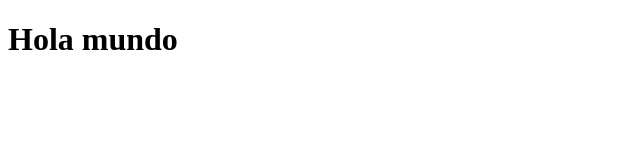
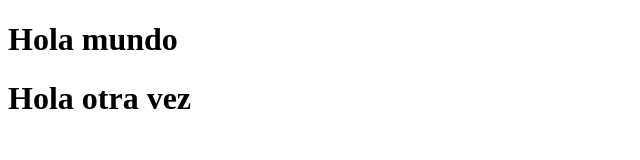
Before and after one commit to macumota/holamundo, a plain HTML site: page index.html in a window 1280 px wide. Shown: the whole page, without its empty margins (0-640 px from the left). Drawn offline with Linux system fonts and the light colour scheme.

Commit message:
sedungo__commit

```diff
--- a/index.html
+++ b/index.html
@@ -8,5 +8,6 @@
 </head>
 <body>
     <h1>Hola mundo</h1>
+    <h1>Hola otra vez</h1>
 </body>
 </html>
```
